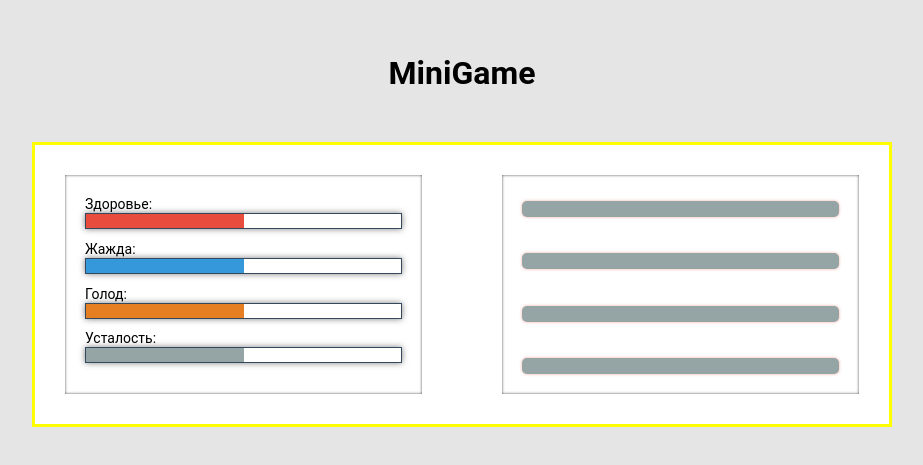
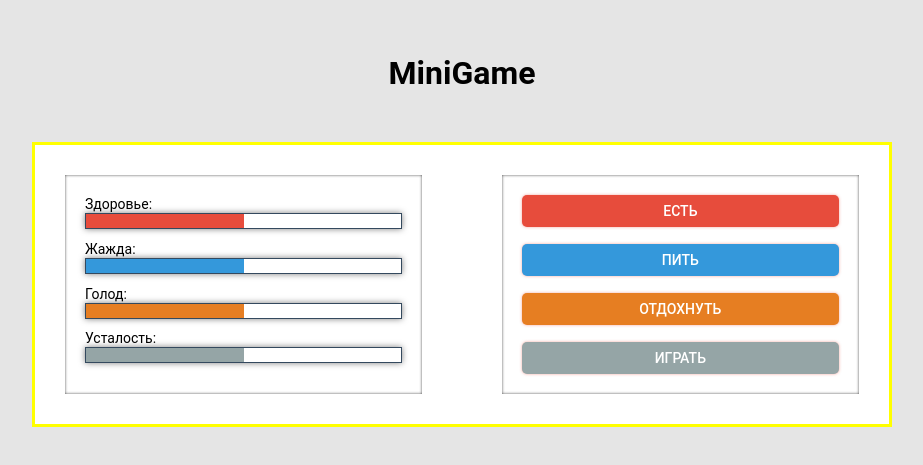
Before and after one commit to ludaalt/tamagotchi, a React (Create React App) app: page / in a window 1280 px wide. Shown: the part 159-624 px from the top of the page, without its empty margins (178-1101 px from the left). Built offline with nearby package versions, Linux system fonts and the light colour scheme.

Commit message:
feat: add basic app functionality

```diff
--- a/src/components/ControlList.jsx
+++ b/src/components/ControlList.jsx
@@ -1,11 +1,16 @@
 import Control from "./Control";
 
-const ControlList = ({ controls }) => {
+const ControlList = ({ controls, handleControlButton }) => {
     return (
         <ul>
             {controls && controls.map((item, index) =>
-                <li key={ index }>
-                    <Control title={item[0]} id={item[1]} />
+                <li key={index}>
+                    <Control
+                        title={item.title}
+                        id={item.id}
+                        handleControlButton={handleControlButton}
+                        complete={item.complete}
+                    />
                 </li>
             )}
         </ul>
--- a/src/components/Game.jsx
+++ b/src/components/Game.jsx
@@ -1,6 +1,7 @@
 import ParameterList from './ParameterList';
 import ControlList from './ControlList';
 
+import { useState, useEffect } from 'react';
 import styled from 'styled-components';
 
 const GameContainer = styled.div`
@@ -28,7 +29,8 @@ const GameContainer = styled.div`
 `
 
 const Game = () => {
-    const params = [
+
+    const initParams = [
         {id: 'health', title: 'Здоровье', value: 50},
         {id: 'thirst', title: 'Жажда', value: 50},
         {id: 'hunger', title: 'Голод', value: 50},
@@ -36,16 +38,56 @@ const Game = () => {
     ]
 
     const controls = [
-        {id: 'eat', title: 'Есть'},
-        {id: 'drink', title: 'Пить'},
-        {id: 'relax', title: 'Отдохнуть'},
-        {id: 'play', title: 'Играть'}
+        {id: 'eat', title: 'Есть', complete: false},
+        {id: 'drink', title: 'Пить', complete: false},
+        {id: 'relax', title: 'Отдохнуть', complete: false},
+        {id: 'play', title: 'Играть', complete: false}
     ]
+
+    const [params, setParams] = useState(initParams);
+    // const [controls, setControls] = useState(initControls);
+
+    const handleControlButton = (id) => {
+        let newParams = [...params];
+        // let newControls = [...controls];
+
+        id === 'eat' && newParams.map(item => item.id === 'hunger' && item.value < 100 ? item.value += 10
+        : item.id === 'hunger' && item.value === 100 ? alert('Я наелся!')
+        : item.id === 'health' && item.value < 100 ? item.value += 1
+        : item.id === 'health' && item.value === 100 ? alert('Я совершенно здоров!')
+        : null)
+
+        id === 'drink' && newParams.map(item => item.id === 'thirst' && item.value < 100 ? item.value += 10
+        : item.id === 'thirst' && item.value === 100 ? alert('Я напился!')
+        : item.id === 'health' && item.value < 100 ? item.value += 1
+        : item.id === 'health' && item.value === 100 ? alert('Я совершенно здоров!')
+        : null)
+
+        id === 'play' && newParams.map(item => item.id === 'thirst' && item.value > 30 ? item.value -= 30
+        : item.id === 'thirst' && item.value < 30 ? alert('Хочу пить')
+        : item.id === 'hunger' && item.value > 10 ? item.value -= 10
+        : item.id === 'hunger' && item.value < 10 ? alert('Хочу есть')
+        : null)
+
+
+
+        setParams(newParams);
+        // setControls(newControls);
+    }
+
+    // useEffect(() => {
+    //     params.forEach((item) => {
+    //         if(item.id === 'thirst' && item.value > 100) alert('Я напился!')
+    //     })
+
+    // }, [params])
+
+
 
     return (
         <GameContainer>
             <ParameterList params={params} />
-            <ControlList controls={controls} />
+            <ControlList controls={controls} handleControlButton={handleControlButton} />
         </GameContainer>
     )
 }
```
